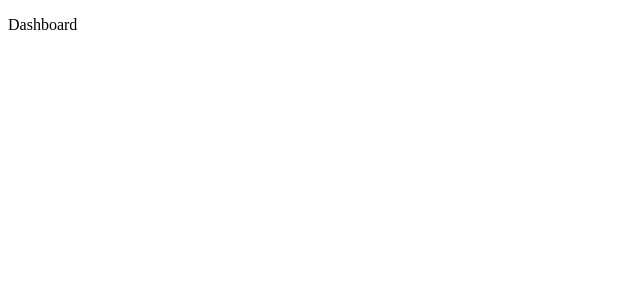
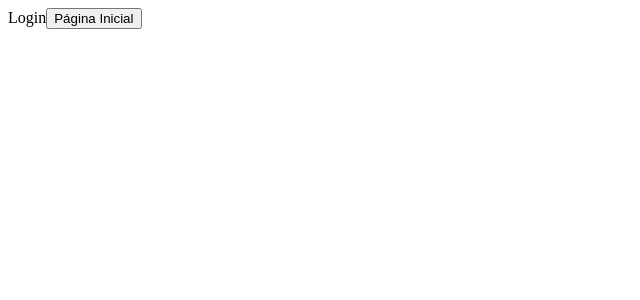
Before and after one commit to JussaraAndrade/React, a React (Create React App) app in the folder aulas/: page /entrar in a window 1280 px wide. Before the commit this address led to /pagina-inicial. Shown: the top 300 px of the page, without its empty margins (0-640 px from the left). Built offline with nearby package versions, Linux system fonts and the light colour scheme.

Commit message:
navigating between routes

```diff
--- a/aulas/src/app/pages/dashboard/dashboard.tsx
+++ b/aulas/src/app/pages/dashboard/dashboard.tsx
@@ -1,5 +1,10 @@
+import { Link } from "react-router-dom";
+
 export const Dashboard = () => {
     return(
-        <p>Dashboard</p>
+        <>
+            <p>Dashboard</p>
+            <Link to="/entrar">Login</Link>
+        </>
     );
 }
--- a/aulas/src/app/pages/index.ts
+++ b/aulas/src/app/pages/index.ts
@@ -1 +1,2 @@
 export * from './dashboard/dashboard';
+export * from './login/login';
--- /dev/null
+++ b/aulas/src/app/pages/login/login.tsx
@@ -0,0 +1,20 @@
+import { useNavigate } from 'react-router-dom';
+
+// Representa página de login
+export const Login = () => {
+    const navigate = useNavigate();
+    // Quando clicar naquele botão quero que faça alguma coisa
+    const handleClick = () => {
+       //Navegue para tela inicial
+       navigate('/pagina inicial');
+    }
+
+    //Tudo que retorna é um componente html
+    return(
+        <div>
+            Login
+
+            <button onClick={handleClick}>Página Inicial</button>
+        </div>
+    );
+}
--- a/aulas/src/app/routes/index.tsx
+++ b/aulas/src/app/routes/index.tsx
@@ -1,12 +1,15 @@
 import { BrowserRouter, Navigate, Route, Routes as Switch } from "react-router-dom"
-import { Dashboard } from "../pages"
+import { Dashboard, Login } from "../pages"
 
 export const Routes = () => {
     return(
         <BrowserRouter>
             <Switch>
                 <Route path="/pagina-inicial" Component={Dashboard} />
+                <Route path="/entrar" Component={Login} />
+
                 <Route path="*" Component={() => <Navigate to="/pagina-inicial" />}/>
+
             </Switch>
         </BrowserRouter>
     )
```
